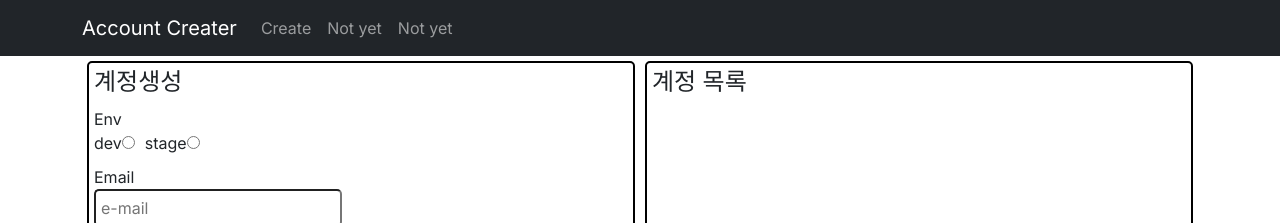
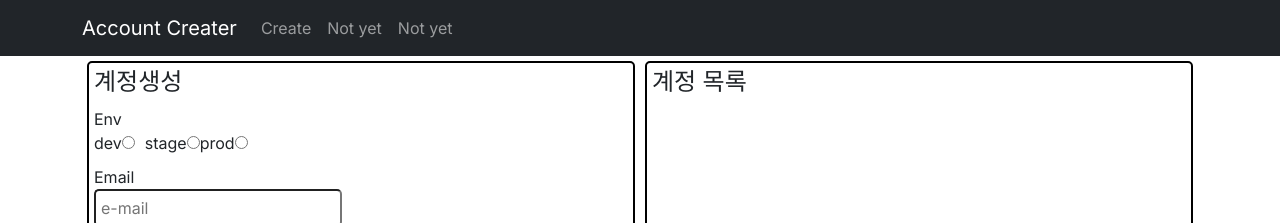
Before and after one commit to DoJunP/creater, a Next.js app: page / in a window 1280 px wide. Shown: the top 223 px of the page. Built offline with nearby package versions, Linux system fonts and the light colour scheme.

Commit message:
add prod env

```diff
--- a/app/components.js
+++ b/app/components.js
@@ -157,6 +157,15 @@ function Account2(props) {
             name="env"
             type="radio"
             value="stage"
+            onChange={(event) => {
+              props.setEnv(event.target.value);
+            }}
+          />
+          <span>prod</span>
+          <input
+            name="env"
+            type="radio"
+            value="prod"
             onChange={(event) => {
               props.setEnv(event.target.value);
             }}
```
